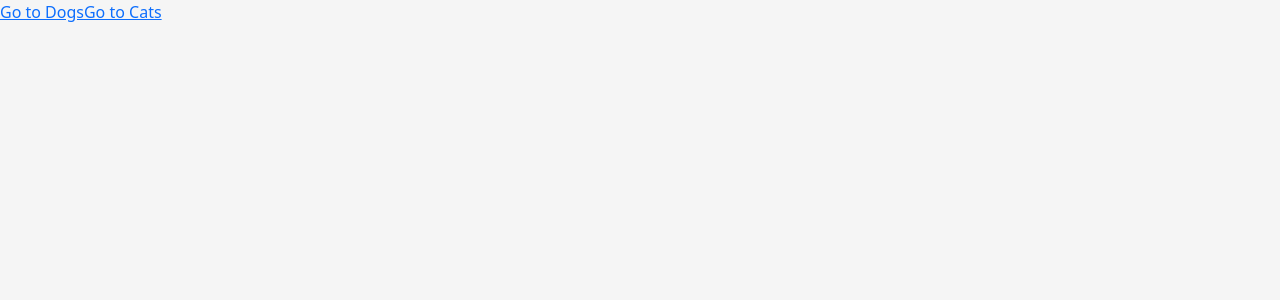
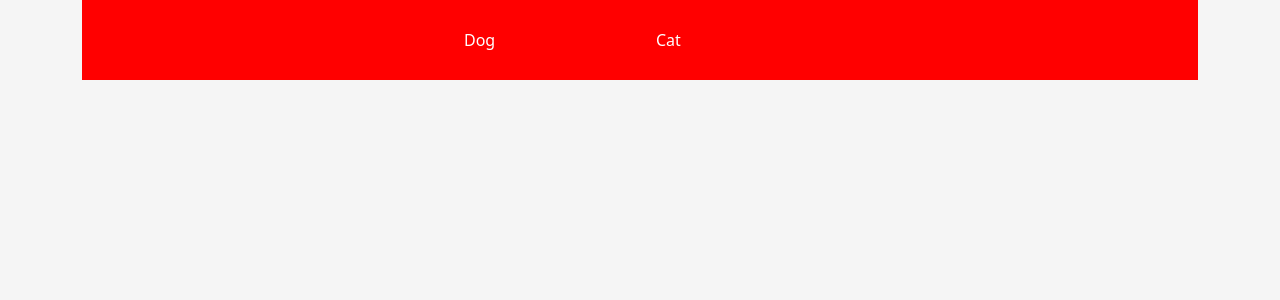
Before and after one commit to Allankyaw/Project-2, a React (Vite) app: page / in a window 1280 px wide. Shown: the top 300 px of the page. Built offline with nearby package versions, Linux system fonts and the light colour scheme.

Commit message:
Made a NavBar for Cat and Dog
Used an in class example's CSS

```diff
--- a/src/App.jsx
+++ b/src/App.jsx
@@ -3,7 +3,8 @@ import { useState } from "react";
 import DogImages from "./Components/DogImages";
 import CatImages from "./Components/CatImages";
 import { Routes, Route } from "react-router-dom";
-import { Link } from "react-router-dom";
+import NavBar from "./Components/NavBar";
+// import { Link } from "react-router-dom";
 
 function App() {
   const [dogImages, setDogImages] = useState([]);
@@ -33,10 +34,8 @@ function App() {
 
   return (
     <>
-      <nav>
-        <Link to="/DogImages">Go to Dogs</Link>
-        <Link to="/CatImages">Go to Cats</Link>
-      </nav>
+      <div className="container">
+        <NavBar />
         <main>
           <Routes>
             <Route path="/" />
@@ -54,6 +53,7 @@ function App() {
             />
           </Routes>
         </main>
+      </div>
     </>
   );
 }
--- /dev/null
+++ b/src/Components/NavBar.jsx
@@ -0,0 +1,34 @@
+import React from "react";
+import { Link, NavLink } from "react-router-dom";
+import styles from "./NavBar.module.css";
+
+const NavBar = () => {
+  return (
+    <header className={styles.navbar}>
+      <nav>
+        <ul>
+          <li>
+            {/* <Link to="/page-one">Page One</Link> */}
+            <NavLink
+              className={(navData) => (navData.isActive ? styles.active : "")}
+              to="/DogImages"
+            >
+              Dog
+            </NavLink>
+          </li>
+          <li>
+            {/* <Link to="/page-two">Page Two</Link> */}
+            <NavLink
+              className={(navData) => (navData.isActive ? styles.active : "")}
+              to="/CatImages"
+            >
+              Cat
+            </NavLink>
+          </li>
+        </ul>
+      </nav>
+    </header>
+  );
+};
+
+export default NavBar;
--- /dev/null
+++ b/src/Components/NavBar.module.css
@@ -0,0 +1,36 @@
+.navbar {
+    height: 5rem;
+    background-color: red;
+  }
+
+  .navbar nav {
+    height: 100%;
+  }
+
+  .navbar ul {
+    height: 100%;
+    list-style: none;
+    display: flex;
+    padding: 0;
+    margin: 0;
+    align-items: center;
+    justify-content: center;
+  }
+
+  .navbar li {
+    margin: 0 1rem;
+    width: 10rem;
+  }
+
+  .navbar a {
+    color: white;
+    text-decoration: none;
+  }
+
+  .navbar a:hover,
+  .navbar a:active,
+  .navbar a.active {
+    color: whitesmoke;
+    padding-bottom: 0.25rem;
+    border-bottom: 4px solid whitesmoke;
+  }
```
Also changed, not shown: src/Components/Inputs.jsx (deleted, +0 -8 lines). Lines whose indentation alone changed are shown as unchanged.
